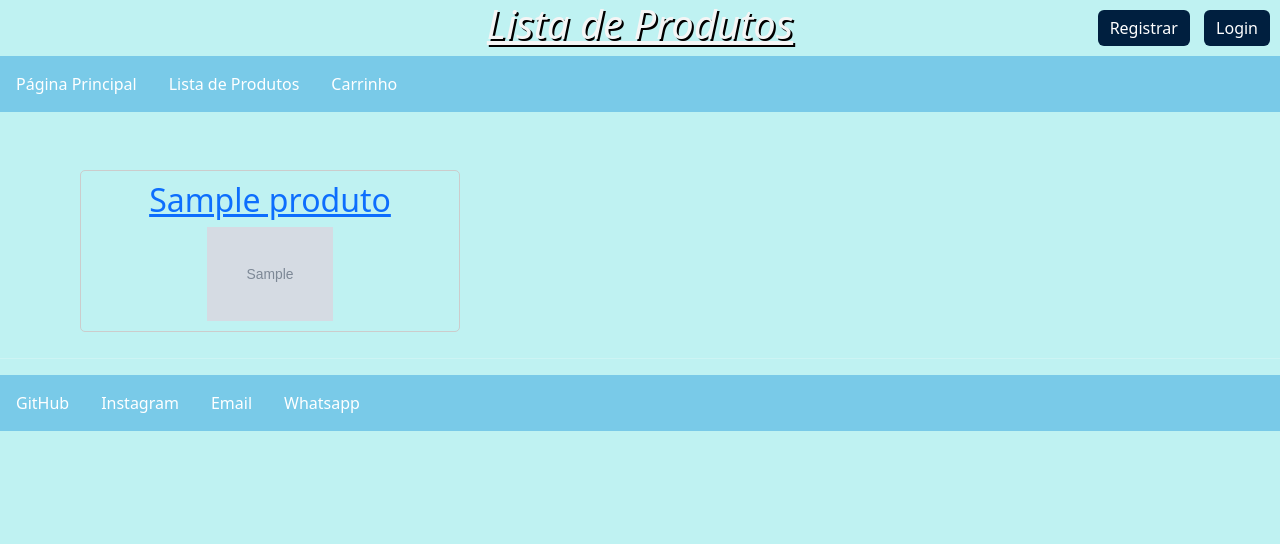
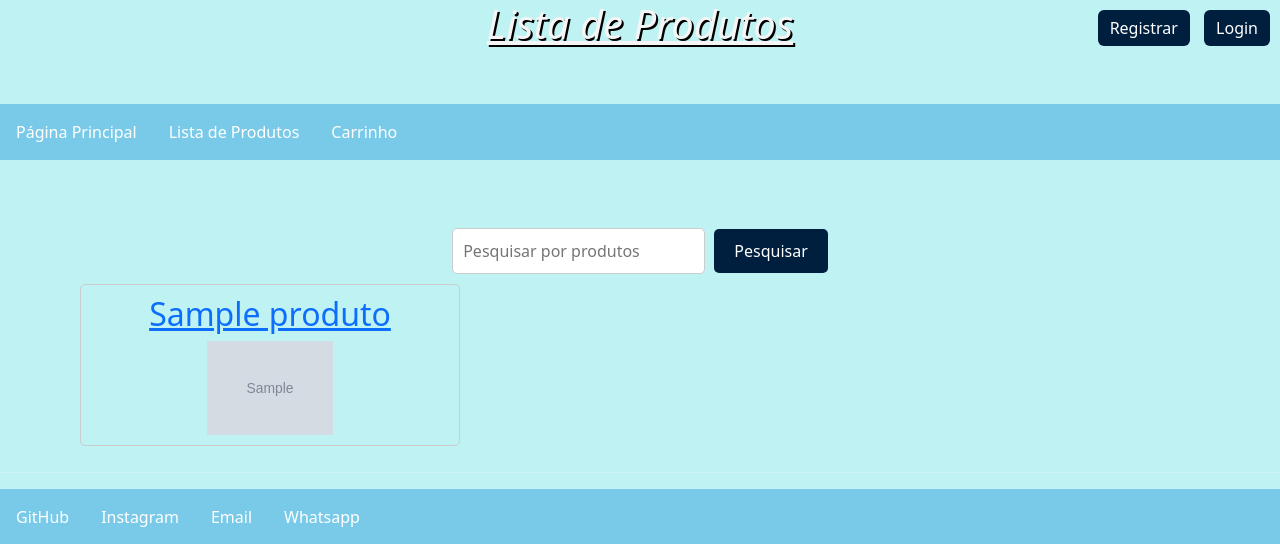
Before and after one commit to GabrielBPM/trabalho_django, a Django app: template scavenv/sca/aplic/templates/lista_produtos.html in a window 1280 px wide. Shown: the top 544 px of the page. Run offline with Django 3.2, Linux system fonts and the light colour scheme; the template is opened without the code that fills it: most values are stand-ins (such as "Sample title", 1, 10 or a date in 2020); grey boxes marked "Sample" are stand-in pictures.

Commit message:
Adição de um filtro de pesquisa dos produtos.

```diff
--- a/scavenv/sca/aplic/templates/carrinho.html
+++ b/scavenv/sca/aplic/templates/carrinho.html
@@ -100,7 +100,7 @@
     <strong>
         <h1><i><u>Seu Carrinho</u></i></h1>
     </strong>
-
+    <br><br>
     <ul>
         <li><a href="{% url 'index' %}">Página Principal</a></li>
         <li><a href="{% url 'lista_produtos' %}">Lista de Produtos</a></li>
@@ -109,7 +109,8 @@
 
     <div class="user-buttons">
         {% if user.is_authenticated %}
-            <p>Bem-vindo, {{ user.username }}!</p>
+            <p style="text-shadow: 2px 2px black;">Bem-vindo, {{ user.username }}!</p>
+            <a class="btn btn-primary" href="{% url 'logout' %}">Logoff</a>
         {% else %}
             <a class="btn btn-primary" href="{% url 'registro' %}">Registrar</a>
             <a class="btn btn-primary" href="{% url 'login' %}">Login</a>
--- a/scavenv/sca/aplic/templates/detalhes_produto.html
+++ b/scavenv/sca/aplic/templates/detalhes_produto.html
@@ -107,7 +107,7 @@
     <strong>
         <h1><i><u>Detalhes do Produto</u></i></h1>
     </strong>
-
+    <br><br>
     <ul>
         <li><a href="{% url 'index' %}">Página Principal</a></li>
         <li><a href="{% url 'lista_produtos' %}">Lista de Produtos</a></li>
@@ -116,7 +116,8 @@
 
     <div class="user-buttons">
         {% if user.is_authenticated %}
-            <p>Bem-vindo, {{ user.username }}!</p>
+            <p style="text-shadow: 2px 2px black;">Bem-vindo, {{ user.username }}!</p>
+            <a class="btn btn-primary" href="{% url 'logout' %}">Logoff</a>
         {% else %}
         <a class="btn btn-primary" href="{% url 'registro' %}">Registrar</a>
         <a class="btn btn-primary" href="{% url 'login' %}">Login</a>
--- a/scavenv/sca/aplic/templates/index.html
+++ b/scavenv/sca/aplic/templates/index.html
@@ -82,9 +82,8 @@
 
     <strong>
         <h1><i><u>Loja Manual</u></i></h1>
-
     </strong>
-
+    <br><br>
     <ul>
         <li><a href="{% url 'index' %}">Página Principal</a></li>
         <li><a href="{% url 'lista_produtos' %}">Lista de Produtos</a></li>
@@ -95,6 +94,7 @@
     <div class="user-buttons">
         {% if user.is_authenticated %}
             <p style="text-shadow: 2px 2px black;">Bem-vindo, {{ user.username }}!</p>
+            <a class="btn btn-primary" href="{% url 'logout' %}">Logoff</a>
         {% else %}
         <a class="btn btn-primary" href="{% url 'registro' %}">Registrar</a>
         <a class="btn btn-primary" href="{% url 'login' %}">Login</a>
--- a/scavenv/sca/aplic/templates/lista_produtos.html
+++ b/scavenv/sca/aplic/templates/lista_produtos.html
@@ -95,6 +95,32 @@
             background-color: #003366;  /* Mudar a cor ao passar o mouse, se desejar */
             color: #ffffff;            /* Manter o texto branco ao passar o mouse */
 }
+form {
+        text-align: center;
+        margin-top: 20px;
+    }
+
+    input[type="text"] {
+        padding: 10px;
+        font-size: 16px;
+        border: 1px solid #ccc;
+        border-radius: 5px;
+        margin-right: 5px;
+    }
+
+    button[type="submit"] {
+        padding: 10px 20px;
+        font-size: 16px;
+        background-color: #001f3f;
+        color: #ffffff;
+        border: none;
+        border-radius: 5px;
+        cursor: pointer;
+    }
+
+    button[type="submit"]:hover {
+        background-color: #003366;
+    }
     </style>
     <title>Página Principal</title>
 </head>
@@ -104,7 +130,7 @@
     <strong>
         <h1><i><u>Lista de Produtos</u></i></h1>
     </strong>
-
+    <br><br>
     <ul>
         <li><a href="{% url 'index' %}">Página Principal</a></li>
         <li><a href="{% url 'lista_produtos' %}">Lista de Produtos</a></li>
@@ -114,6 +140,7 @@
     <div class="user-buttons">
         {% if user.is_authenticated %}
             <p style="text-shadow: 2px 2px black;">Bem-vindo, {{ user.username }}!</p>
+            <a class="btn btn-primary" href="{% url 'logout' %}">Logoff</a>
         {% else %}
         <a class="btn btn-primary" href="{% url 'registro' %}">Registrar</a>
         <a class="btn btn-primary" href="{% url 'login' %}">Login</a>
@@ -121,10 +148,14 @@
     </div>
 
     <br><br>
-
+    <form method="get" action="{% url 'search_produto' %}">
+        <input type="text" name="q" placeholder="Pesquisar por produtos">
+        <button type="submit">Pesquisar</button>
+    </form>
     <div class="container">
         <div class="row">
-            {% for produto in filter.qs %}
+            {% if produtos %}
+                {% for produto in produtos %}
                     <a href="{% url 'detalhes_produto' produto.id %}" class="col-md-4 produto-box">
                         <div class="produto-content">
                             <h2>{{ produto.nome }}</h2>
@@ -136,6 +167,9 @@
                         </div>
                     </a>
                 {% endfor %}
+            {% else %}
+                <p>Nenhum produto encontrado.</p>
+            {% endif %}
         </div>
     </div>
 
```
Also changed, not shown: scavenv/sca/aplic/filters.py (deleted, +0 -16 lines), scavenv/sca/aplic/urls.py (+5 -2 lines), scavenv/sca/aplic/views.py (+23 -11 lines). Lines whose indentation alone changed are shown as unchanged.
